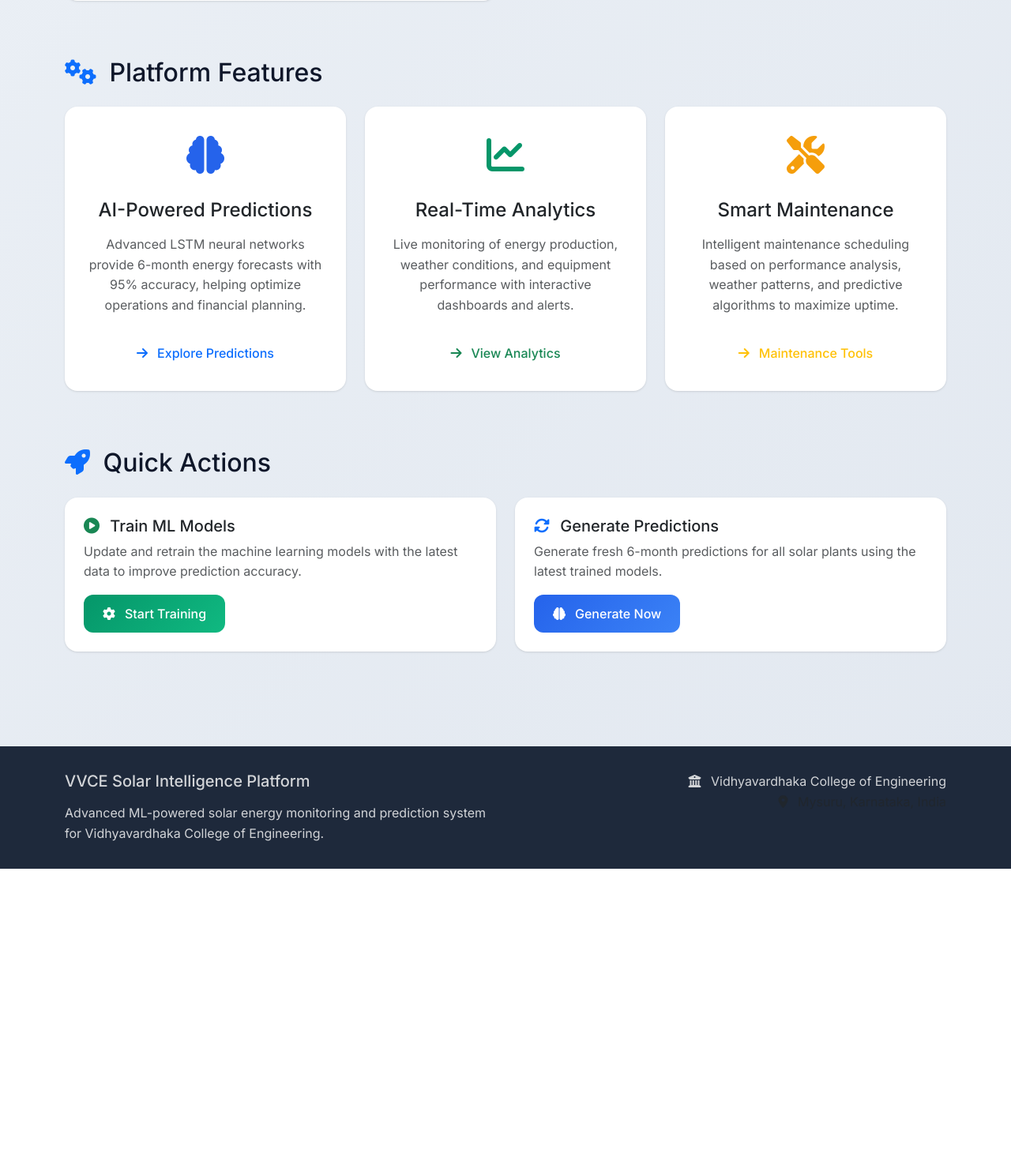
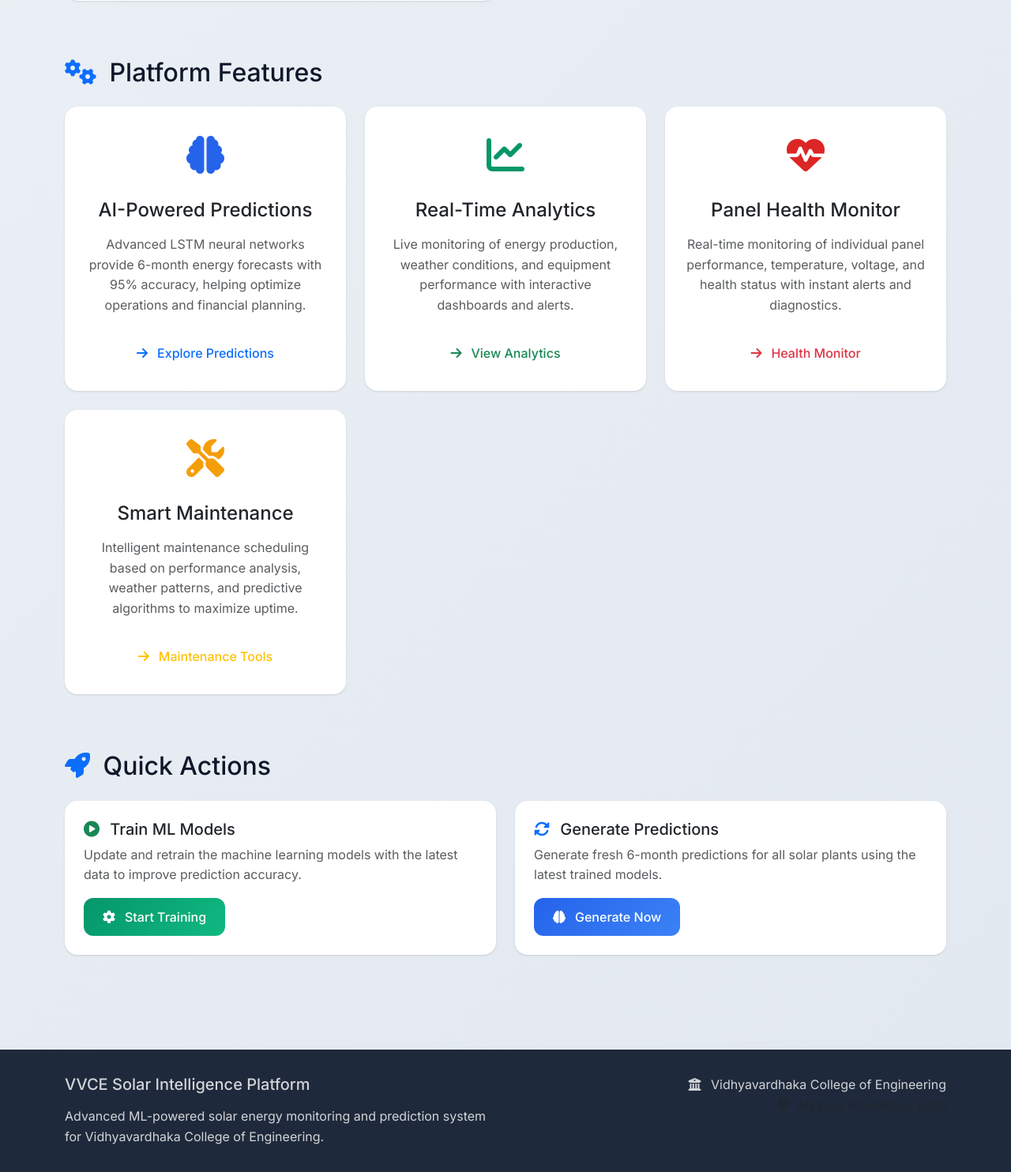
Before and after one commit to Ash12106/Expo, a Flask app: page / in a window 1280 px wide. Shown: the part 2289-3773 px from the top of the page at 79% size. Before the commit the page ends 3389 px from the top, so only its background shows below. Run offline with Flask 3, Linux system fonts and the light colour scheme.

Commit message:
Link dashboard to panel health monitor for convenient performance tracking
Adds links to the panel health dashboard in index and dashboard templates.

Replit-Commit-Author: Agent
Replit-Commit-Session-Id: 75d962f2-332b-408a-b37a-4424b897911c
Replit-Commit-Screenshot-Url: https://storage.googleapis.com/screenshot-production-us-central1/95b27331-90d2-40c8-a54a-0bd53a067a16/1dd9b5fb-a472-49ea-b0d0-6f67988efc8b.jpg

```diff
--- a/templates/index.html
+++ b/templates/index.html
@@ -253,6 +253,24 @@
     <div class="col-lg-4 mb-4" data-aos="fade-up" data-aos-delay="300">
         <div class="card h-100 text-center">
             <div class="card-body">
+                <div class="feature-icon mb-3" style="font-size: 3rem; color: #dc2626;">
+                    <i class="fas fa-heartbeat"></i>
+                </div>
+                <h4 class="mb-3">Panel Health Monitor</h4>
+                <p class="text-muted mb-4">
+                    Real-time monitoring of individual panel performance, temperature, voltage, and health status with instant alerts and diagnostics.
+                </p>
+                <a href="{{ url_for('panel_health_dashboard') }}" class="btn btn-outline-danger">
+                    <i class="fas fa-arrow-right me-1"></i>
+                    Health Monitor
+                </a>
+            </div>
+        </div>
+    </div>
+
+    <div class="col-lg-4 mb-4" data-aos="fade-up" data-aos-delay="400">
+        <div class="card h-100 text-center">
+            <div class="card-body">
                 <div class="feature-icon mb-3" style="font-size: 3rem; color: var(--accent-color);">
                     <i class="fas fa-tools"></i>
                 </div>
```
Also changed, not shown: templates/dashboard.html (+13 -0 lines).
